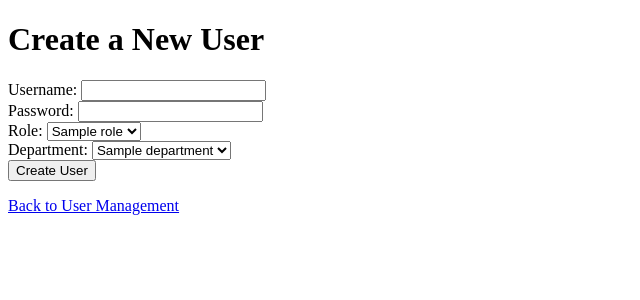
After one commit to TonyTran03/A1_CIS2132155, a Flask app: page /add_user in a window 1280 px wide. The commit adds this page. Shown: the top 300 px of the page, without its empty margins (0-640 px from the left). Run offline with Flask 3, Linux system fonts and the light colour scheme; a user stored in the database is signed in; a database or web service that is not in the repository returns one stand-in record (values such as "Sample title"); some libraries are stand-ins or nearby versions.

Commit message:
TODO bonus marks

```diff
--- a/app.py
+++ b/app.py
@@ -3,26 +3,27 @@ from flask_login import LoginManager, UserMixin, login_user, logout_user, login_
 import psycopg2
 from werkzeug.security import generate_password_hash, check_password_hash
 from functools import wraps
-
+from dotenv import load_dotenv
+import os
 # Initialize Flask App
 app = Flask(__name__)
 app.secret_key = 'your_secret_key'
-
+load_dotenv()
 # Database Configuration
 DATABASE_CONFIG = {
-    "dbname": "postgres",
-    "user": "postgres",
-    "password": "Error#four0four!",
-    "port": "5400"
+    "dbname": os.getenv("DB_NAME"),
+    "user": os.getenv("DB_USER"),
+    "password": os.getenv("DB_PASSWORD"),
+    "port": os.getenv("DB_PORT"),
 }
 
 # Initialize Flask-Login
 login_manager = LoginManager()
 login_manager.init_app(app)
-login_manager.login_view = 'login'  # Redirect unauthorized users to the login page
+login_manager.login_view = 'login'  # unauthorized users go to the login page
 
 
-# User Class for Flask-Login
+
 class User(UserMixin):
     def __init__(self, id, username, password_hash, role_id, department_id):
         self.id = id
@@ -62,8 +63,7 @@ def load_user(user_id):
     conn.close()
 
     if user_data:
-        return User(id=user_data[0], username=user_data[1], password_hash=user_data[2],
-                    role_id=user_data[3], department_id=user_data[4])
+        return User(id=user_data[0], username=user_data[1], password_hash=user_data[2], role_id=user_data[3], department_id=user_data[4])
     return None
 
 
@@ -97,14 +97,16 @@ def login():
 
     return render_template('login.html')
 
-
 @app.route('/signup', methods=['GET', 'POST'])
 def signup():
+
     if request.method == 'POST':
         username = request.form['username']
         password = request.form['password']
         role = request.form['role']
+        department_id = request.form.get('department_id')
 
+        # Hash the password
         password_hash = generate_password_hash(password)
 
         conn = get_db_connection()
@@ -117,19 +119,40 @@ def signup():
             conn.close()
             return "Invalid role selected", 400
 
-        # Insert new user into the database
-        cur.execute(
-            "INSERT INTO users (username, password_hash, role_id) VALUES (%s, %s, %s)",
-            (username, password_hash, role_id[0])
-        )
-        conn.commit()
-        conn.close()
+        # Validate department assignment for Department Admins
+        if current_user.role_id == 2 and department_id != str(current_user.department_id):
+            flash("You can only assign users to your own department.", "danger")
+            return redirect(url_for('signup'))
 
-        flash('Signup successful!', 'success')
-        return redirect(url_for('login'))
+        # Insert the new user into the database
+        try:
+            cur.execute(
+                "INSERT INTO users (username, password_hash, role_id, department_id) VALUES (%s, %s, %s, %s)",
+                (username, password_hash, role_id[0], department_id if role != "Super Admin" else None)
+            )
+            conn.commit()
+            flash('User created successfully!', 'success')
+        except psycopg2.Error as e:
+            conn.rollback()
+            flash('Error during signup: ' + str(e), 'danger')
+        finally:
+            cur.close()
+            conn.close()
 
-    return render_template('signup.html')
+        return redirect(url_for('view_users'))  # Redirect to user management after creation
 
+    # Fetch roles and departments for the form
+    conn = get_db_connection()
+    cur = conn.cursor()
+    cur.execute("SELECT id, role_name FROM roles")
+    roles = cur.fetchall()
+    cur.execute("SELECT dnumber, dname FROM department")
+    departments = cur.fetchall()
+    cur.close()
+    conn.close()
+
+    # Pass is_admin=True for rendering an admin-focused user creation form
+    return render_template('signup.html', roles=roles, departments=departments, is_admin=True)
 
 @app.route('/logout')
 @login_required
@@ -141,7 +164,7 @@ def logout():
     return redirect(url_for('home'))
 
 
-# TODO: role 2 means that departments can edit people from department
+
 @app.route('/users')
 @login_required
 @role_required(1, 2)  # Restrict to Super Admin and Department Admin roles
@@ -155,7 +178,6 @@ def view_users():
     logged_in_user_department = current_user.department_id
 
     if logged_in_user_role == 1:  # Super Admin
-        # Fetch all users
         query = """
             SELECT u.id, u.username, u.role_id, r.role_name, u.department_id, d.dname AS department_name
             FROM Users u
@@ -163,7 +185,7 @@ def view_users():
             LEFT JOIN Department d ON u.department_id = d.dnumber
         """
         cur.execute(query)
-    elif logged_in_user_role == 2:  # Department Admin
+    elif logged_in_user_role == 2:
         # Fetch users from the same department
         query = """
             SELECT u.id, u.username, u.role_id, r.role_name, u.department_id, d.dname AS department_name
@@ -174,14 +196,21 @@ def view_users():
         """
         cur.execute(query, (logged_in_user_department,))
     else:
-        return "Access Denied", 403  # For other roles
+        return "Access Denied", 403
+
 
     # Fetch and close connection
     users = cur.fetchall()
+    cur.execute("SELECT id, role_name FROM roles")
+    roles = cur.fetchall()
+
+    # Fetch departments for dropdown
+    cur.execute("SELECT dnumber, dname FROM department")
+    departments = cur.fetchall()
     cur.close()
     conn.close()
 
-    return render_template('users.html', users=users)
+    return render_template('users.html', users=users, roles=roles,departments=departments)
 
 @app.route('/edit_user/<int:user_id>', methods=['GET', 'POST'])
 @login_required
@@ -225,7 +254,7 @@ def edit_user(user_id):
     cur = conn.cursor()
     cur.execute("SELECT id, role_name FROM roles")
     roles = cur.fetchall()
-    cur.execute("SELECT dnumber, name FROM department")
+    cur.execute("SELECT dnumber, dname FROM department")
     departments = cur.fetchall()
     cur.close()
     conn.close()
@@ -233,29 +262,81 @@ def edit_user(user_id):
     return render_template('edit_user.html', user=user, roles=roles, departments=departments)
 
 
+# View All Departments
+@app.route('/departments')
+def view_departments():
+    """View all departments."""
+    conn = get_db_connection()
+    cur = conn.cursor()
+    cur.execute("SELECT dnumber, dname FROM department")
+    departments = cur.fetchall()
+    cur.close()
+    conn.close()
+    return render_template("departments.html", departments=departments)
 
-@app.route('/register', methods=['GET', 'POST'])
+
+@app.route('/create_department', methods=['GET', 'POST'])
 @login_required
-@role_required(1)
-def register_user():
-    """Register a new user (Admin only)."""
+@role_required(1)  # Super Admins are the onyl roles that shoudl be able to create departments
+def create_department():
+    """Create a new department."""
+    if request.method == 'POST':
+        department_name = request.form['name']
+
+        conn = get_db_connection()
+        cur = conn.cursor()
+        try:
+            cur.execute("INSERT INTO department (dname) VALUES (%s)", (department_name,))
+            conn.commit()
+            flash('Department created successfully!', 'success')
+        except psycopg2.errors.UniqueViolation:
+            conn.rollback()
+            flash('Department name must be unique.', 'danger')
+        finally:
+            cur.close()
+            conn.close()
+
+        return redirect(url_for('home'))
+
+    return render_template('create_department.html')
+
+@app.route('/add_user', methods=['GET', 'POST'])
+@login_required
+@role_required(1, 2)
+def add_user():
+    """Add a new user."""
     if request.method == 'POST':
         username = request.form['username']
         password = request.form['password']
-        role_id = int(request.form['role_id'])
-        department_id = int(request.form['department_id'])
+        role_id = int(request.form['role'])
+        department_id = request.form.get('department_id')
 
-        hashed_password = generate_password_hash(password)
+        # Hash the password
+        password_hash = generate_password_hash(password)
+
+        if current_user.role_id == 2 and department_id != current_user.department_id:
+            flash("You can only assign users to your own department.", "danger")
+            return redirect(url_for('add_user'))
 
         conn = get_db_connection()
         cur = conn.cursor()
-        cur.execute("INSERT INTO users (username, password_hash, role_id, department_id) VALUES (%s, %s, %s, %s)",
-                    (username, hashed_password, role_id, department_id))
-        conn.commit()
-        cur.close()
-        conn.close()
+        try:
+            cur.execute(
+                """
+                INSERT INTO users (username, password_hash, role_id, department_id)
+                VALUES (%s, %s, %s, %s)
+                """,
+                (username, password_hash, role_id, department_id),
+            )
+            conn.commit()
+            flash("User created successfully!", "success")
+        except psycopg2.Error as e:
+            conn.rollback()
+            flash(f"Error creating user: {str(e)}", "danger")
+        finally:
+            cur.close()
+            conn.close()
 
-        flash('User registered successfully!', 'success')
         return redirect(url_for('view_users'))
 
     # Fetch roles and departments for the form
@@ -263,14 +344,53 @@ def register_user():
     cur = conn.cursor()
     cur.execute("SELECT id, role_name FROM roles")
     roles = cur.fetchall()
-    cur.execute("SELECT dnumber, name FROM department")
+    cur.execute("SELECT dnumber, dname FROM department")
     departments = cur.fetchall()
     cur.close()
     conn.close()
 
-    return render_template('register_user.html', roles=roles, departments=departments)
+    return render_template('add_user.html', roles=roles, departments=departments)
 
 
-# Main Entry Point
+@app.route('/delete_user/<int:user_id>', methods=['POST'])
+@login_required
+@role_required(1, 2)  # Allow Super Admin and Department Admin
+def delete_user(user_id):
+    """Delete a user based on role permissions."""
+    conn = get_db_connection()
+    cur = conn.cursor()
+
+    try:
+        # Fetch details of the user to be deleted
+        cur.execute("SELECT department_id FROM users WHERE id = %s", (user_id,))
+        user_to_delete = cur.fetchone()
+
+        if not user_to_delete:
+            flash("User not found.", "danger")
+            return redirect(url_for('view_users'))
+
+        # Restrict Department Admin to only delete users in their department
+        if current_user.role_id == 2 and user_to_delete[0] != current_user.department_id:
+            flash("You are not authorized to delete this user.", "danger")
+            return redirect(url_for('view_users'))
+
+        # Proceed to delete the user
+        cur.execute("DELETE FROM users WHERE id = %s", (user_id,))
+        conn.commit()
+        flash("User deleted successfully.", "success")
+    except Exception as e:
+        conn.rollback()
+        flash(f"Error deleting user: {str(e)}", "danger")
+    finally:
+        cur.close()
+        conn.close()
+
+    return redirect(url_for('view_users'))
+
+
+@app.context_processor
+def inject_user():
+    return {'current_user': current_user}
+
 if __name__ == '__main__':
     app.run(debug=True)
--- /dev/null
+++ b/templates/add_user.html
@@ -0,0 +1,50 @@
+<!DOCTYPE html>
+<html lang="en">
+  <head>
+    <meta charset="UTF-8" />
+    <meta name="viewport" content="width=device-width, initial-scale=1.0" />
+    <title>Create a New User</title>
+  </head>
+  <body>
+    <h1>Create a New User</h1>
+
+    <form method="POST" action="{{ url_for('add_user') }}">
+      <label for="username">Username:</label>
+      <input type="text" id="username" name="username" required /><br />
+
+      <label for="password">Password:</label>
+      <input type="password" id="password" name="password" required /><br />
+
+      <label for="role">Role:</label>
+      <select id="role" name="role" required>
+        {% for role in roles %}
+        <option value="{{ role[0] }}">{{ role[1] }}</option>
+        {% endfor %}</select
+      ><br />
+
+      {% if current_user.role_id == 1 %}
+      <!-- Super Admin can select any department -->
+      <label for="department_id">Department:</label>
+      <select id="department_id" name="department_id" required>
+        {% for department in departments %}
+        <option value="{{ department[0] }}">{{ department[1] }}</option>
+        {% endfor %}</select
+      ><br />
+      {% else %}
+      <!-- Department Admin's department is auto-assigned -->
+      <input
+        type="hidden"
+        name="department_id"
+        value="{{ current_user.department_id }}"
+      />
+      <p>
+        Department: {{ departments | selectattr('0', 'equalto',
+        current_user.department_id) | map(attribute='1') | first }}
+      </p>
+      {% endif %}
+
+      <button type="submit">Create User</button>
+    </form>
+    <p><a href="{{ url_for('view_users') }}">Back to User Management</a></p>
+  </body>
+</html>
```
Also changed, not shown: templates/create_department.html (added, +27 -0 lines), templates/edit_user.html (+19 -0 lines), templates/index.html (+6 -1 lines), templates/register_user.html (deleted, +0 -23 lines), templates/signup.html (+7 -0 lines), templates/users.html (+28 -2 lines), things.sql (+5 -5 lines), 1 other file.
